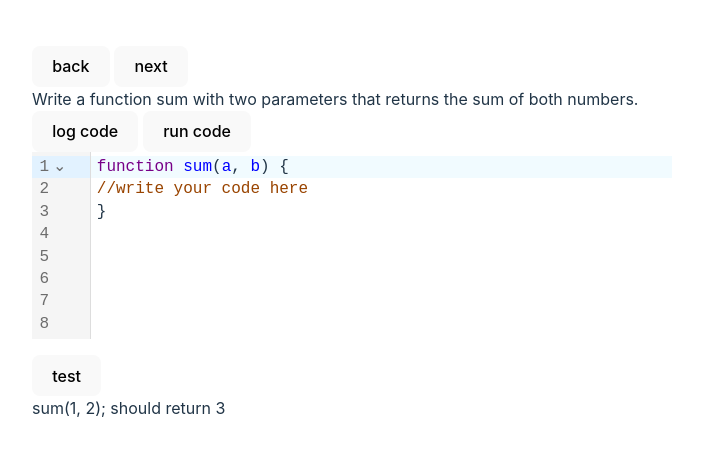
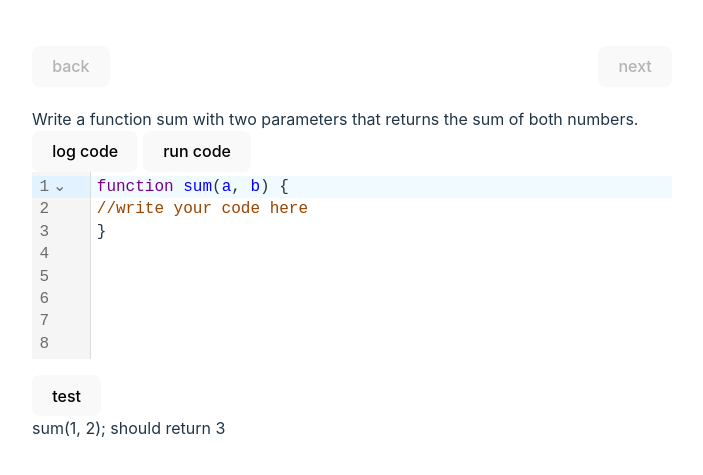
Before and after one commit to leje512/learn-to-code, a Svelte app in the folder codingtutorial/: page / in a window 1280 px wide. Shown: the part 167-642 px from the top of the page, without its empty margins (288-991 px from the left). Built offline with nearby package versions, Linux system fonts and the light colour scheme.

Commit message:
style: app

```diff
--- a/codingtutorial/src/App.svelte
+++ b/codingtutorial/src/App.svelte
@@ -1,25 +1,29 @@
 <script>
-  import Sandbox from "./components/Sandbox.svelte";
+  import Sandbox from './components/Sandbox.svelte'
 
-  import exercises from "./exercises";
-  let count = 0;
+  import exercises from './exercises'
+  let count = 0
 
   function incrementCount() {
     if (count < exercises.length - 1) {
-      count++;
+      count++
     }
   }
 
   function decreaseCount() {
     if (count > 0) {
-      count--;
+      count--
     }
   }
 </script>
 
 <main>
-  <button on:click={decreaseCount}>back</button>
-  <button on:click={incrementCount}>next</button>
+  <div class="exercise-action">
+    <button disabled={count <= 0} on:click={decreaseCount}>back</button>
+    <button disabled={count >= exercises.length - 1} on:click={incrementCount}
+      >next</button
+    >
+  </div>
   <div id="task">
     {exercises[count].task}
   </div>
@@ -37,4 +41,15 @@
   main {
     text-align: left;
   }
+  .exercise-action {
+    display: flex;
+    justify-content: space-between;
+    padding: 20px 0;
+  }
+  button:disabled {
+    cursor: not-allowed;
+  }
+  button:disabled:hover {
+    border: none;
+  }
 </style>
```
